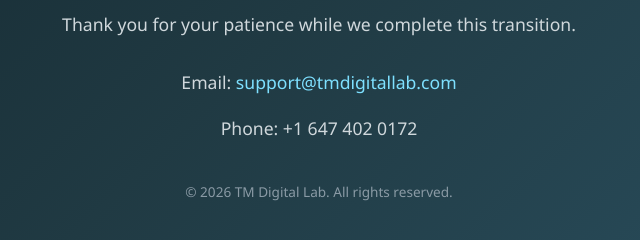
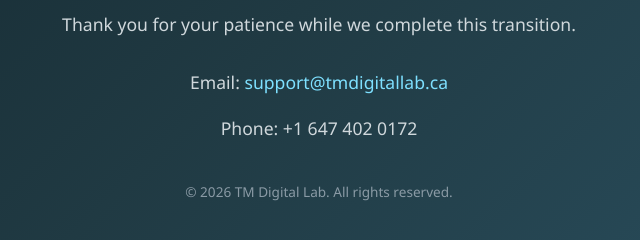
Before and after one commit to tofigmammad/tmdigitallab, a plain HTML site: page index.html in a window 1280 px wide. Shown: the part 409-649 px from the top of the page, 321-961 px from the left. Drawn offline with Linux system fonts and the light colour scheme.

Commit message:
Update index.html

```diff
--- a/index.html
+++ b/index.html
@@ -51,7 +51,7 @@
 <p>We are currently migrating and rebranding our website to bring you an improved experience. TM Digital Lab provides tech consulting, web and app development, B2B digital solutions, ERP solutions, and other technology services.</p>
 <p>Thank you for your patience while we complete this transition.</p>
 <div class="contact">
-<p>Email: <a href="mailto:support@tmdigitallab.com">support@tmdigitallab.com</a></p>
+<p>Email: <a href="mailto:support@tmdigitallab.ca">support@tmdigitallab.ca</a></p>
 <p>Phone: +1 647 402 0172</p>
 </div>
 <div class="footer">
```
